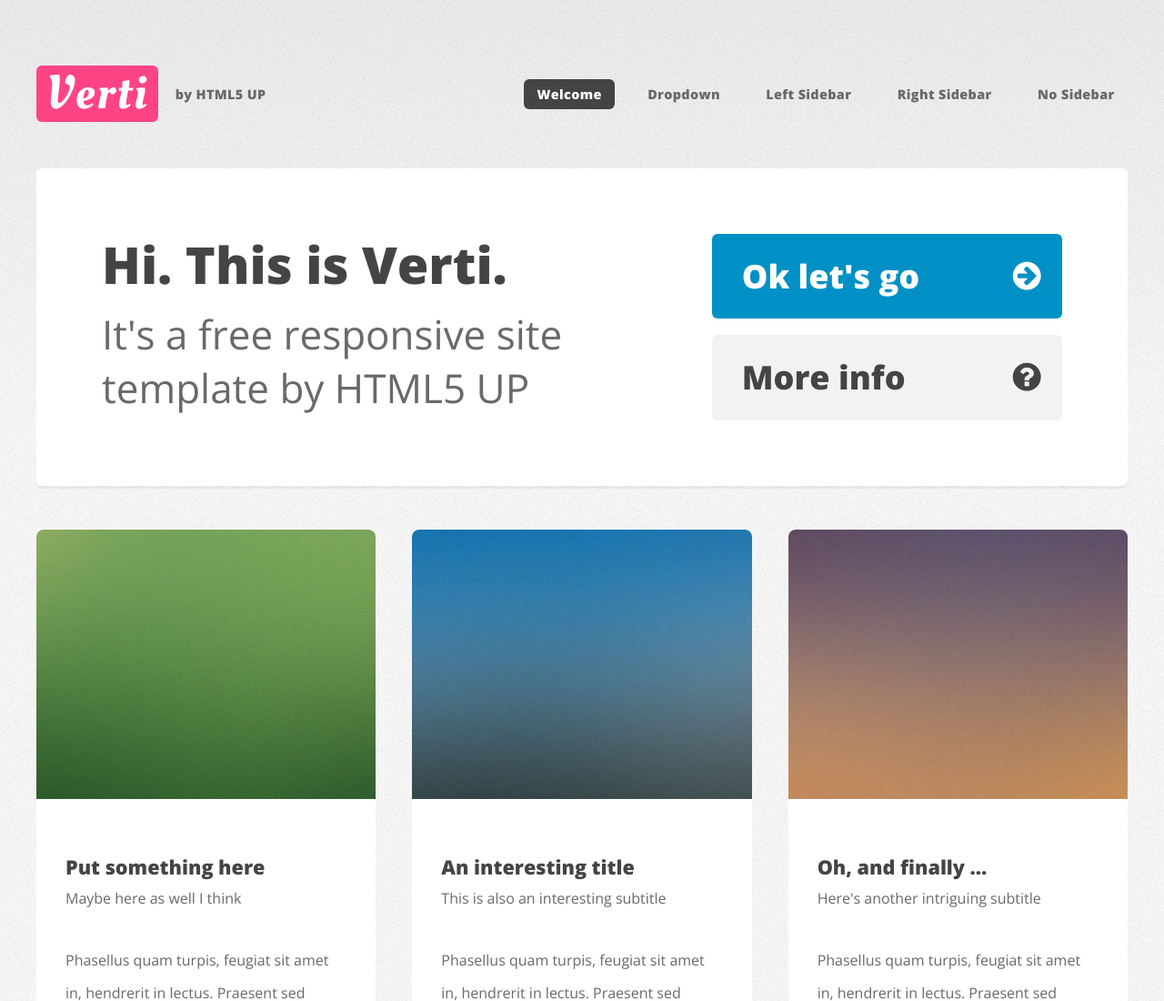
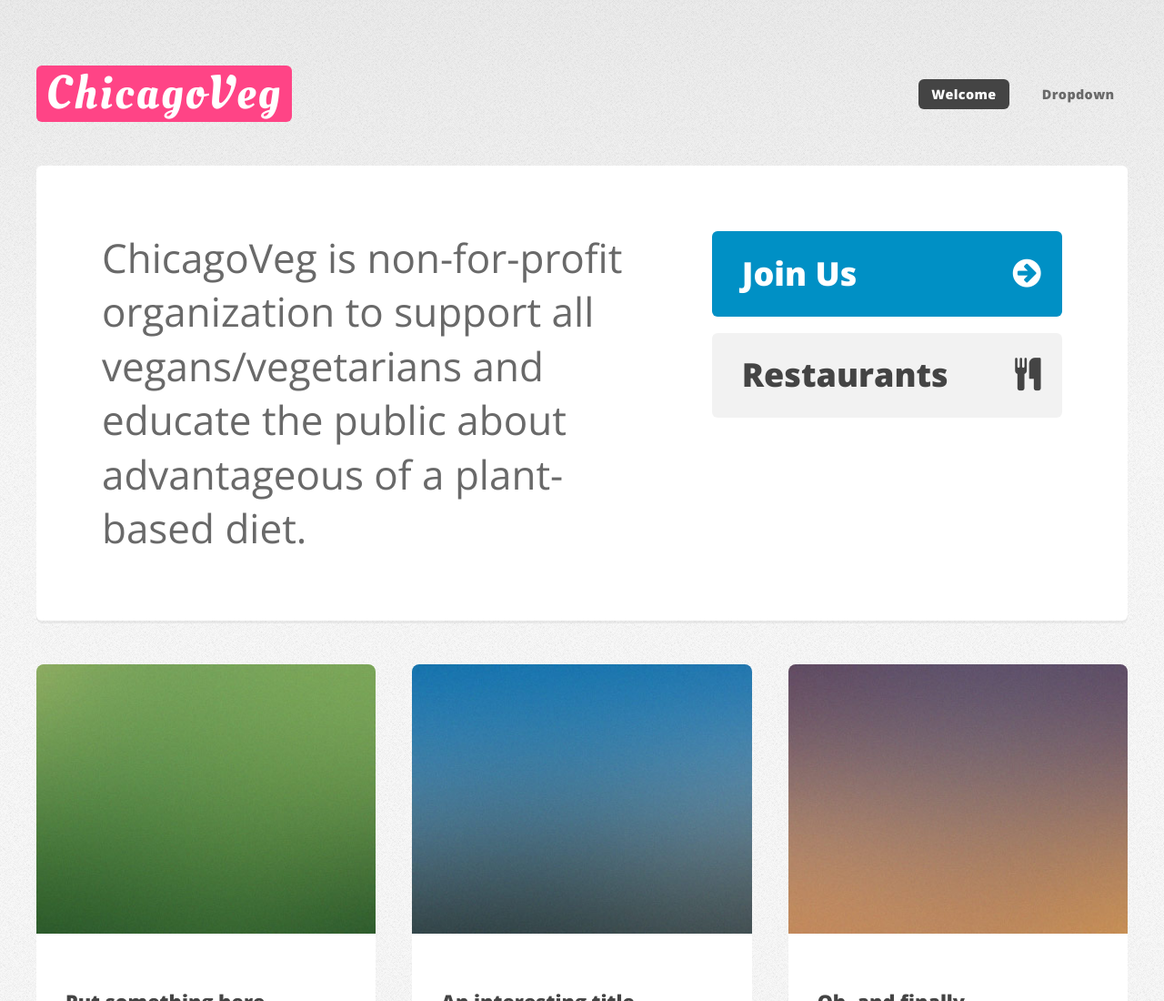
Before and after one commit to nelsonauner/chicagoveg, a plain HTML site: page index.html in a window 1280 px wide. Shown: the top 1100 px of the page at 91% size. Drawn offline with nearby package versions, Linux system fonts and the light colour scheme.

Commit message:
quick update

```diff
--- a/index.html
+++ b/index.html
@@ -31,8 +31,7 @@
 
 					<!-- Logo -->
 						<div id="logo">
-							<h1><a href="index.html">Verti</a></h1>
-							<span>by HTML5 UP</span>
+							<h1><a href="index.html">ChicagoVeg</a></h1>
 						</div>
 
 					<!-- Nav -->
@@ -56,9 +55,6 @@
 										<li><a href="#">Veroeros feugiat</a></li>
 									</ul>
 								</li>
-								<li><a href="left-sidebar.html">Left Sidebar</a></li>
-								<li><a href="right-sidebar.html">Right Sidebar</a></li>
-								<li><a href="no-sidebar.html">No Sidebar</a></li>
 							</ul>
 						</nav>
 
@@ -70,13 +66,13 @@
 				<div id="banner" class="box container">
 					<div class="row">
 						<div class="7u">
-							<h2>Hi. This is Verti.</h2>
-							<p>It's a free responsive site template by HTML5 UP</p>
+							<!-- <h2>ChicagoVeg &#45; Chicagoland Vegetarian, Vegan, &#38; Raw Foodist Community</h2> -->
+							<p>ChicagoVeg is non-for-profit organization to support all vegans/vegetarians and educate the public about advantageous of a plant-based diet.</p>
 						</div>
 						<div class="5u">
 							<ul>
-								<li><a href="#" class="button big icon fa-arrow-circle-right">Ok let's go</a></li>
-								<li><a href="#" class="button alt big icon fa-question-circle">More info</a></li>
+								<li><a href="http://www.meetup.com/ChicagoVeg/" class="button big icon fa-arrow-circle-right">Join Us</a></li>
+								<li><a href="http://restaurants.chicagoveg.com/" class="button alt big icon fa-cutlery">Restaurants</a></li>
 							</ul>
 						</div>
 					</div>
```
Also changed, not shown: 1 other file.
